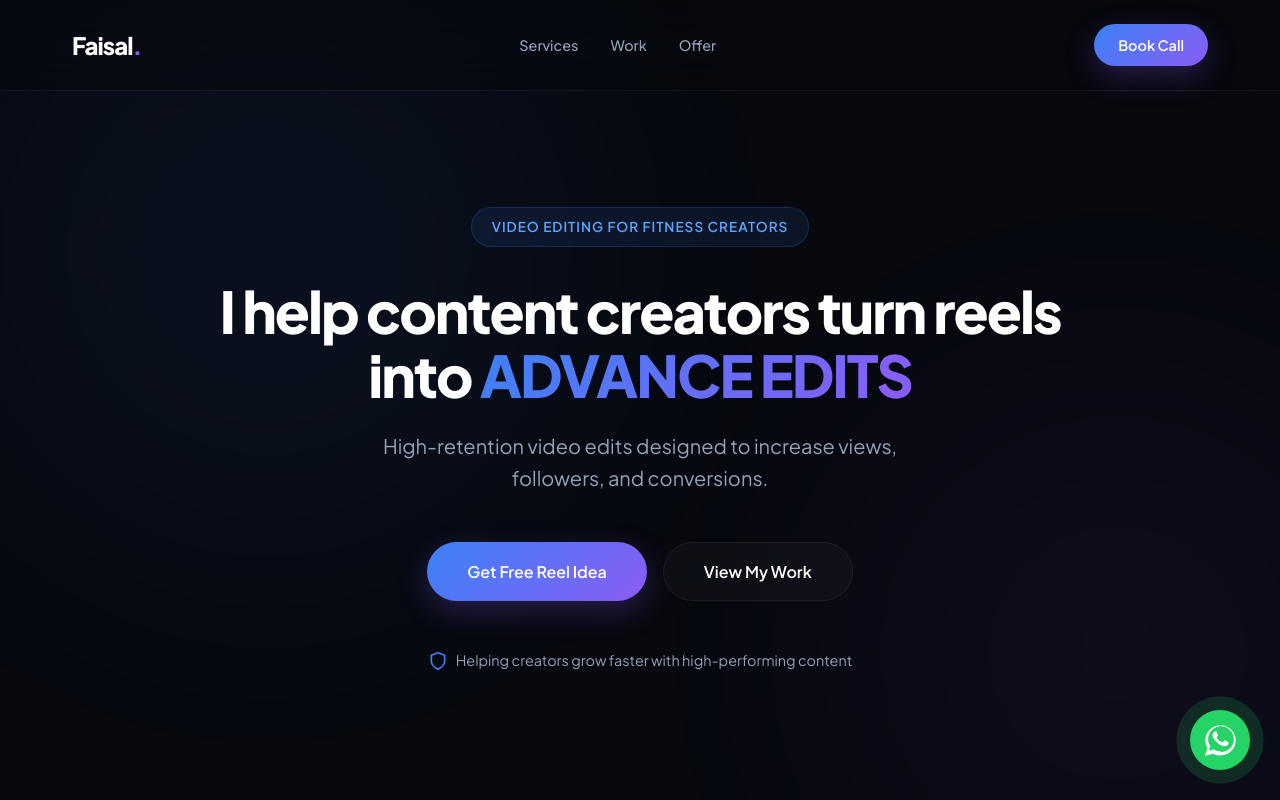
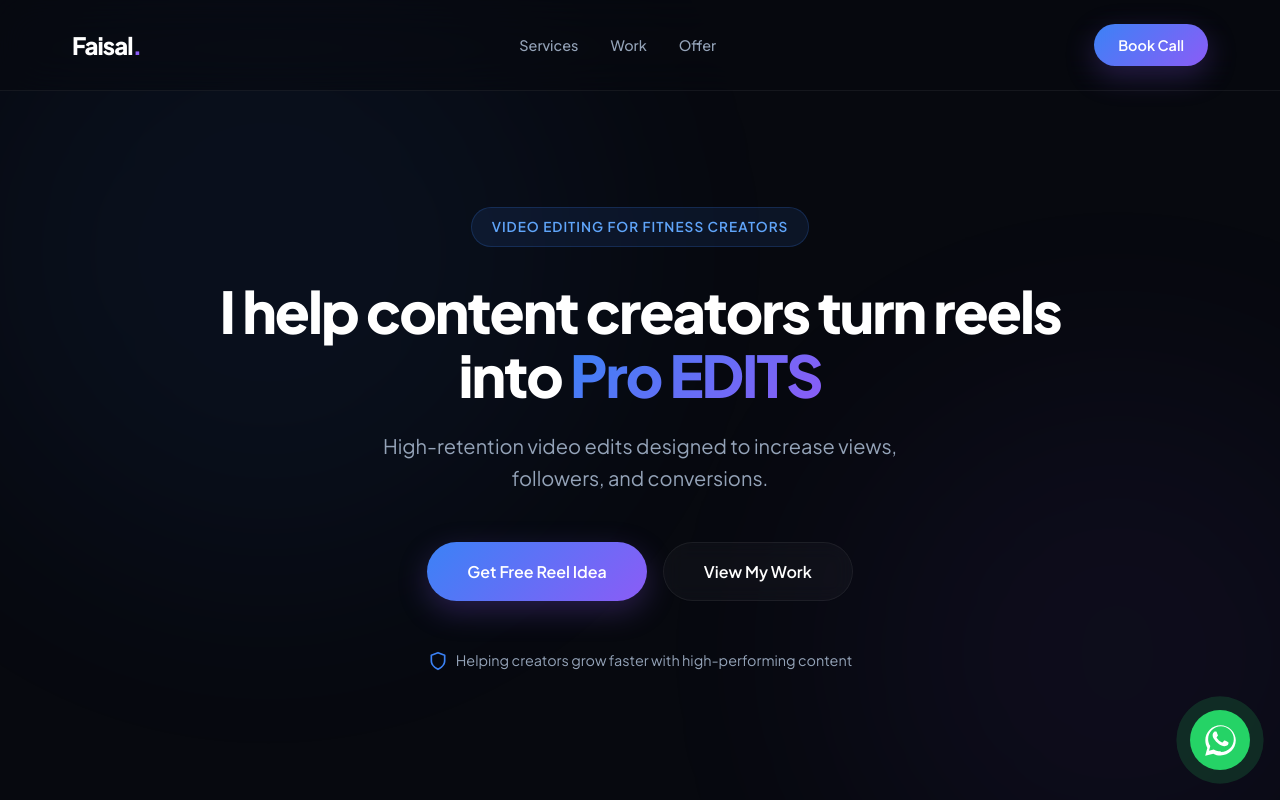
Before and after one commit to faisalanjum998/Portfolio, a plain HTML site: page index.html in a window 1280 px wide. Shown: the top 800 px of the page. Drawn offline with Linux system fonts and the light colour scheme.

```diff
--- a/index.html
+++ b/index.html
@@ -509,7 +509,7 @@
 
     <section id="hero" class="container">
         <span class="hero-tag reveal">Video Editing For Fitness Creators</span>
-        <h1 class="hero-title reveal delay-1">I help content creators turn reels into <span class="text-gradient">ADVANCE EDITS </span></h1>
+        <h1 class="hero-title reveal delay-1">I help content creators turn reels into <span class="text-gradient">Pro EDITS </span></h1>
         <p class="hero-subtitle reveal delay-2">High-retention video edits designed to increase views, followers, and conversions.</p>
 
         <div class="hero-buttons reveal delay-3">
```
